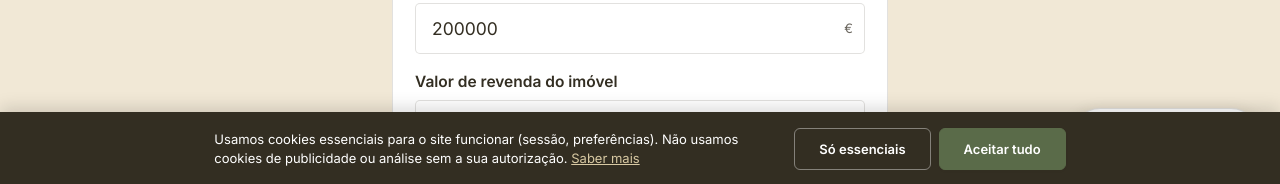
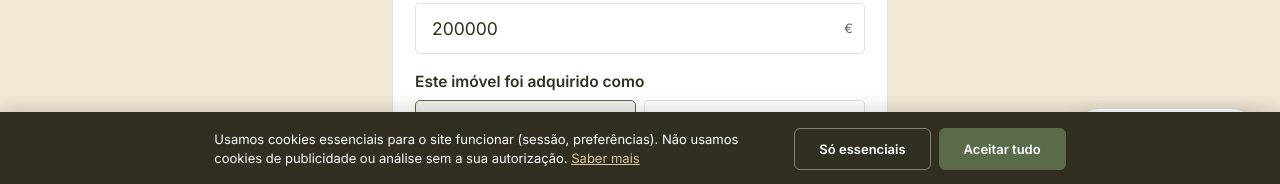
Before and after one commit to andreiadetails-byte/portal-imobiliario, a Next.js app: page /simulador-investimento in a window 1280 px wide. Shown: the part 614-798 px from the top of the page. Built offline with nearby package versions, Linux system fonts and the light colour scheme; no server answers.

Commit message:
Adicionar escolha entre habitacao propria e secundaria na calculadora de investimento

```diff
--- a/components/InvestmentProfitCalculator.js
+++ b/components/InvestmentProfitCalculator.js
@@ -2,8 +2,17 @@
 
 import { useState } from 'react';
 
-// Reutiliza a mesma tabela de IMT da calculadora de IMT (habitação secundária,
-// já que um imóvel comprado para revender não costuma ser habitação própria).
+// As duas tabelas de IMT — a pessoa escolhe qual se aplica ao imóvel que está a comprar.
+const ESCALOES_HPP = [
+  { limite: 106346, taxa: 0, abater: 0 },
+  { limite: 145470, taxa: 0.02, abater: 2126.92 },
+  { limite: 198347, taxa: 0.05, abater: 6491.02 },
+  { limite: 330539, taxa: 0.07, abater: 10457.96 },
+  { limite: 660982, taxa: 0.08, abater: 13763.35 },
+  { limite: 1150853, taxa: 0.06, abater: 0 },
+  { limite: Infinity, taxa: 0.075, abater: 0 },
+];
+
 const ESCALOES_SECUNDARIA = [
   { limite: 106346, taxa: 0.01, abater: 0 },
   { limite: 145470, taxa: 0.02, abater: 1063.46 },
@@ -14,8 +23,9 @@ const ESCALOES_SECUNDARIA = [
   { limite: Infinity, taxa: 0.075, abater: 0 },
 ];
 
-function calcularIMT(valor) {
-  const escalao = ESCALOES_SECUNDARIA.find((e) => valor <= e.limite);
+function calcularIMT(valor, isHPP) {
+  const escaloes = isHPP ? ESCALOES_HPP : ESCALOES_SECUNDARIA;
+  const escalao = escaloes.find((e) => valor <= e.limite);
   return Math.max(0, valor * escalao.taxa - escalao.abater);
 }
 
@@ -56,6 +66,7 @@ function EuroField({ label, value, onChange, hint }) {
 
 export default function InvestmentProfitCalculator() {
   const [investorType, setInvestorType] = useState('Particular');
+  const [homeType, setHomeType] = useState('Secundária');
   const [purchasePrice, setPurchasePrice] = useState(200000);
   const [resalePrice, setResalePrice] = useState(260000);
 
@@ -72,7 +83,7 @@ export default function InvestmentProfitCalculator() {
 
   const [hasCalculated, setHasCalculated] = useState(false);
 
-  const imt = calcularIMT(purchasePrice);
+  const imt = calcularIMT(purchasePrice, homeType === 'Própria e permanente');
   const stampDutyPurchase = purchasePrice * 0.008;
   const stampDutyLoan = financed === 'Sim' ? loanAmount * 0.006 : 0;
 
@@ -111,6 +122,19 @@ export default function InvestmentProfitCalculator() {
       </div>
 
       <EuroField label="Valor do imóvel adquirido" value={purchasePrice} onChange={setPurchasePrice} />
+
+      <div className="field">
+        <label>Este imóvel foi adquirido como</label>
+        <PillGroup
+          value={homeType}
+          onChange={setHomeType}
+          options={[{ value: 'Secundária', label: 'Habitação secundária' }, { value: 'Própria e permanente', label: 'Própria e permanente' }]}
+        />
+        <p style={{ fontSize: 11.5, color: 'var(--text-soft)', marginTop: 4 }}>
+          Determina a tabela de IMT usada — habitação própria e permanente paga menos IMT, mas exige viver lá e tem consequências se não cumprires os requisitos legais.
+        </p>
+      </div>
+
       <EuroField label="Valor de revenda do imóvel" value={resalePrice} onChange={setResalePrice} />
 
       <div className="field">
```
